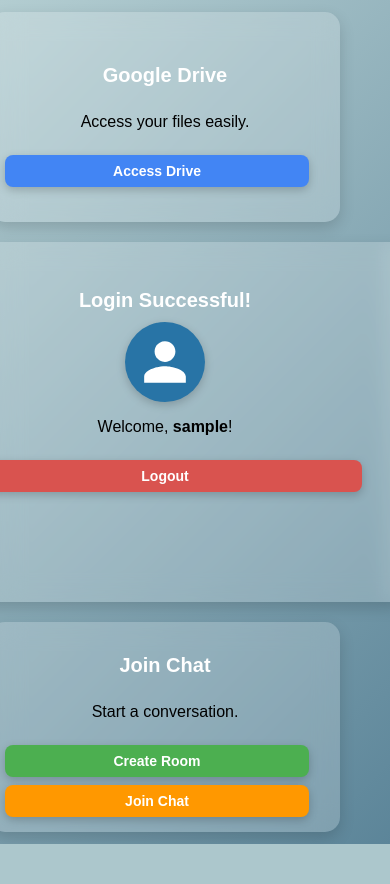
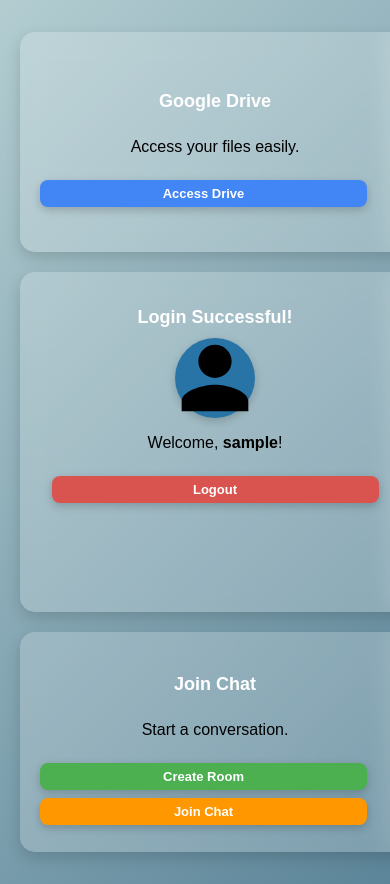
Before and after one commit to Shrey2892/Backend-task, a Django app: template google_auth/templates/success.html in a window 390 px wide. Before the commit the page ends 844 px from the top, so only its background shows below. Run offline with Django 5.2, Linux system fonts and the light colour scheme; the template is opened without the code that fills it: most values are stand-ins (such as "Sample title", 1, 10 or a date in 2020).

Commit message:
Responsive

```diff
--- a/google_auth/templates/success.html
+++ b/google_auth/templates/success.html
@@ -11,9 +11,10 @@
             display: flex;
             justify-content: center;
             align-items: center;
-            height: 100vh;
+            min-height: 100vh;
             font-family: 'Poppins', sans-serif;
             margin: 0;
+            padding: 20px;
         }
 
         /* Container for the cards */
@@ -22,34 +23,30 @@
             gap: 20px;
             justify-content: center;
             align-items: center;
-            position: relative;
-            left: -30px;
-
+            flex-wrap: wrap;
+            max-width: 900px;
+            width: 100%;
         }
 
         /* Common card styles */
-        .container {
+        .container, .google-drive-card, .chat-card {
             background: rgba(255, 255, 255, 0.2);
             backdrop-filter: blur(12px);
-            padding: 30px;
+            padding: 20px;
             border-radius: 15px;
             box-shadow: 0 6px 15px rgba(0, 0, 0, 0.15);
             text-align: center;
-            height: 300px;
-            width: 420px; /* Keep the login card at original size */
             transition: transform 0.3s;
         }
 
+        .container {
+            height: 300px;
+            width: 420px;
+        }
+
         .google-drive-card, .chat-card {
-            background: rgba(255, 255, 255, 0.2);
-            backdrop-filter: blur(12px);
-            padding: 15px; /* Reduce padding */
-            border-radius: 15px;
-            box-shadow: 0 6px 15px rgba(0, 0, 0, 0.15);
-            text-align: center;
-            width: 320px; /* Reduced width */
-            height: 180px; /* Reduced height */
-            transition: transform 0.3s;
+            width: 320px;
+            height: 180px;
             display: flex;
             flex-direction: column;
             justify-content: center;
@@ -70,58 +67,29 @@
         .btn {
             display: inline-block;
             width: 90%;
-            padding: 8px; /* Reduce button padding */
+            padding: 8px;
             margin-top: 8px;
             border: none;
             border-radius: 8px;
             font-size: 14px;
             cursor: pointer;
-            transition: 0.3s ease-in-out;
             text-decoration: none;
             font-weight: bold;
             text-align: center;
             box-shadow: 0 3px 10px rgba(0, 0, 0, 0.2);
         }
 
-        .dashboard-btn {
-            background: #4CAF50;
-            color: white;
-        }
+        .dashboard-btn { background: #4CAF50; color: white; }
+        .dashboard-btn:hover { background: #388E3C; transform: translateY(-2px); }
 
-        .dashboard-btn:hover {
-            background: #388E3C;
-            transform: translateY(-2px);
-        }
+        .logout-btn { background: #d9534f; color: white; }
+        .logout-btn:hover { background: #c9302c; transform: translateY(-2px); }
 
-        .logout-btn {
-            background: #d9534f;
-            color: white;
-        }
+        .drive-btn { background: #4285F4; color: white; }
+        .drive-btn:hover { background: #357AE8; transform: translateY(-2px); }
 
-        .logout-btn:hover {
-            background: #c9302c;
-            transform: translateY(-2px);
-        }
-
-        .drive-btn {
-            background: #4285F4;
-            color: white;
-        }
-
-        .drive-btn:hover {
-            background: #357AE8;
-            transform: translateY(-2px);
-        }
-
-        .chat-btn {
-            background: #ff9800;
-            color: white;
-        }
-
-        .chat-btn:hover {
-            background: #e68900;
-            transform: translateY(-2px);
-        }
+        .chat-btn { background: #ff9800; color: white; }
+        .chat-btn:hover { background: #e68900; transform: translateY(-2px); }
 
         /* User details card */
         .user-details-card {
@@ -142,12 +110,6 @@
             margin-top: 10px;
         }
 
-        .user-icon svg {
-            width: 50px;
-            height: 50px;
-            fill: white;
-        }
-
         .user-icon {
             width: 80px;
             height: 80px;
@@ -161,11 +123,26 @@
         }
 
         /* Responsive */
-        @media (max-width: 1200px) {
+        @media (max-width: 900px) {
             .card-container {
                 flex-direction: column;
                 align-items: center;
+            }
 
+            .container, .google-drive-card, .chat-card {
+                width: 100%;
+                max-width: 400px;
+            }
+        }
+
+        @media (max-width: 600px) {
+            h2 {
+                font-size: 18px;
+            }
+
+            .btn {
+                font-size: 13px;
+                padding: 6px;
             }
         }
     </style>
@@ -173,23 +150,16 @@
 <body>
 
     <div class="card-container">
-        <!-- Google Drive Access Card (Left) -->
+        <!-- Google Drive Access Card -->
         <div class="google-drive-card">
             <h2>Google Drive</h2>
             <p>Access your files easily.</p>
-            <a href="{% url 'list_google_drive_files' %}" class="btn drive-btn" id="driveAccessBtn">Access Drive</a>
+            <a href="{% url 'list_google_drive_files' %}" class="btn drive-btn">Access Drive</a>
         </div>
 
-        <!-- Login Success Container (Center) -->
+        <!-- Login Success Container -->
         <div class="container">
             <h2>Login Successful!</h2>
-
-            <!-- User Icon (SVG) -->
-            <!-- <div class="user-icon">
-                <svg viewBox="0 0 24 24">
-                    <path d="M12 12c2.76 0 5-2.24 5-5s-2.24-5-5-5-5 2.24-5 5 2.24 5 5 5zm0 2c-3.33 0-10 1.67-10 5v3h20v-3c0-3.33-6.67-5-10-5z"/>
-                </svg>
-            </div> -->
 
             <div class="user-icon">
                 <svg viewBox="0 0 24 24">
@@ -199,27 +169,24 @@
 
             <p>Welcome, <strong id="username">{{ username }}</strong>!</p>
 
-            <!--<a href="#" class="btn dashboard-btn" id="userInfoBtn">User Info</a>-->
             <a href="{% url 'google_logout' %}" class="btn logout-btn">Logout</a>
         </div>
 
-        <!-- Join Chat Card (Right) -->
+        <!-- Join Chat Card -->
         <div class="chat-card">
             <h2>Join Chat</h2>
             <p>Start a conversation.</p>
-            <a href ="{% url 'create_room' %}" class="btn dashboard-btn" id="userInfoBtn">Create Room</a>
-            <a href="{% url 'chat_home' %}" class="btn chat-btn" id="joinChatBtn">Join Chat</a>
+            <a href="{% url 'create_room' %}" class="btn dashboard-btn">Create Room</a>
+            <a href="{% url 'chat_home' %}" class="btn chat-btn">Join Chat</a>
         </div>
     </div>
 
     <!-- User Details Card -->
-    <div class="user-details-card" id="userDetailsCard">
+    <div class="user-details-card">
         <img id="userImage" src="" alt="User Image" class="user-image">
         <p><strong>Name:</strong> <span id="userName"></span></p>
         <p><strong>Email:</strong> <span id="userEmail"></span></p>
     </div>
 
-
-
 </body>
 </html>
```
